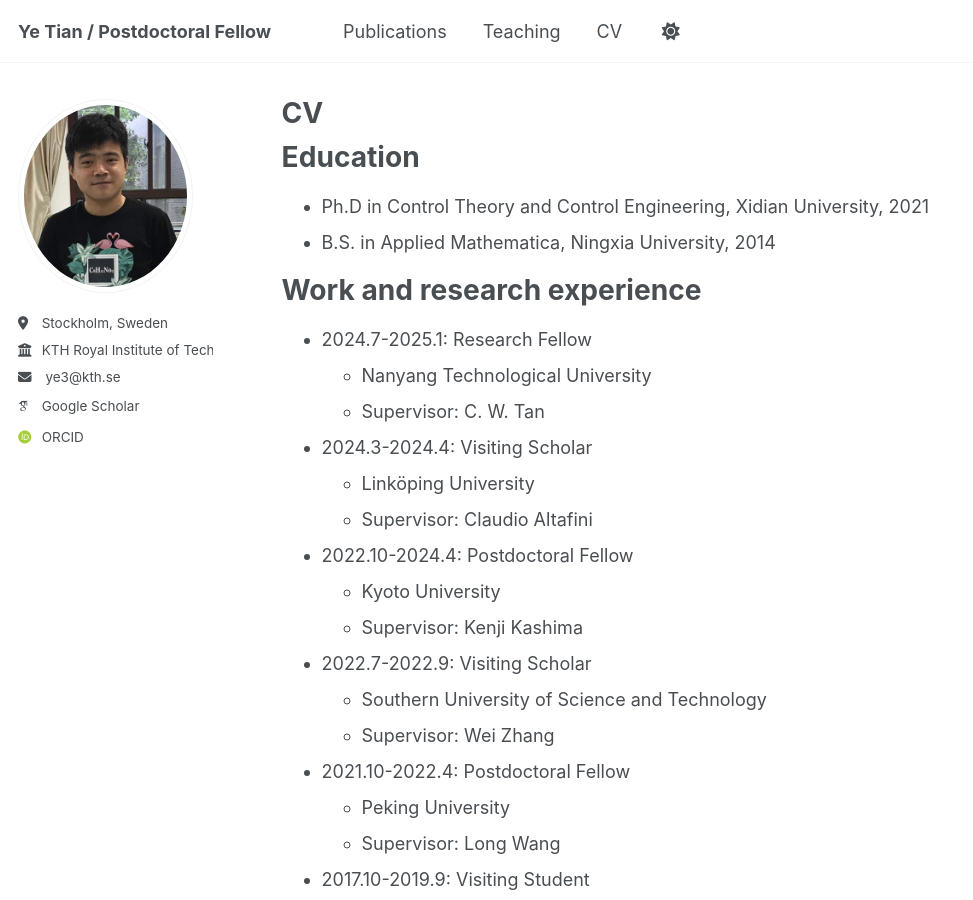
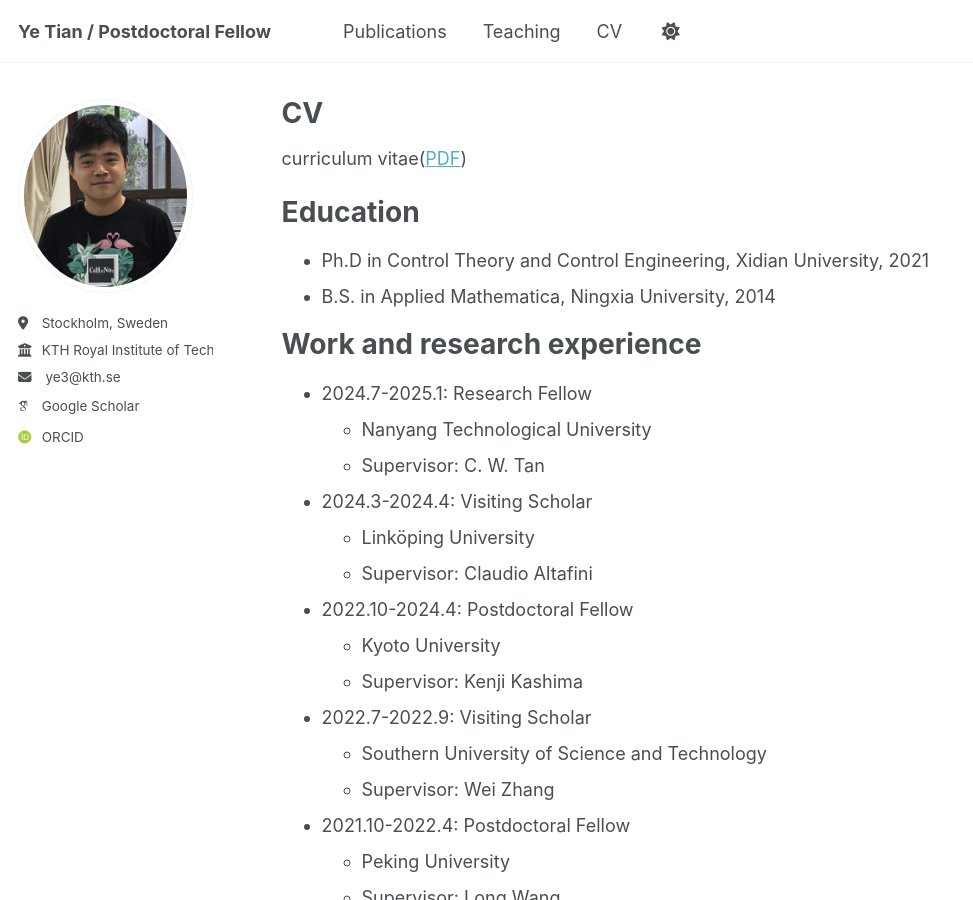
Before and after one commit to tinybeta/tinybeta.github.io, a Jekyll site: the page built from _pages/cv.md, in a window 1280 px wide and 900 px high. Shown: the whole window, without its empty margins (0-973 px from the left). Built offline with Jekyll 4.4.1, drawn with Linux system fonts in a browser that asks for light colours; some web fonts are replaced; a script that is not in the unit is left out.

Commit message:
Update cv.md

```diff
--- a/_pages/cv.md
+++ b/_pages/cv.md
@@ -8,6 +8,7 @@ redirect_from:
 ---
 
 {% include base_path %}
+curriculum vitae([PDF](https://github.com/tinybeta/tinybeta.github.io/assets/CV Ye.pdf))
 
 Education
 ======
```
